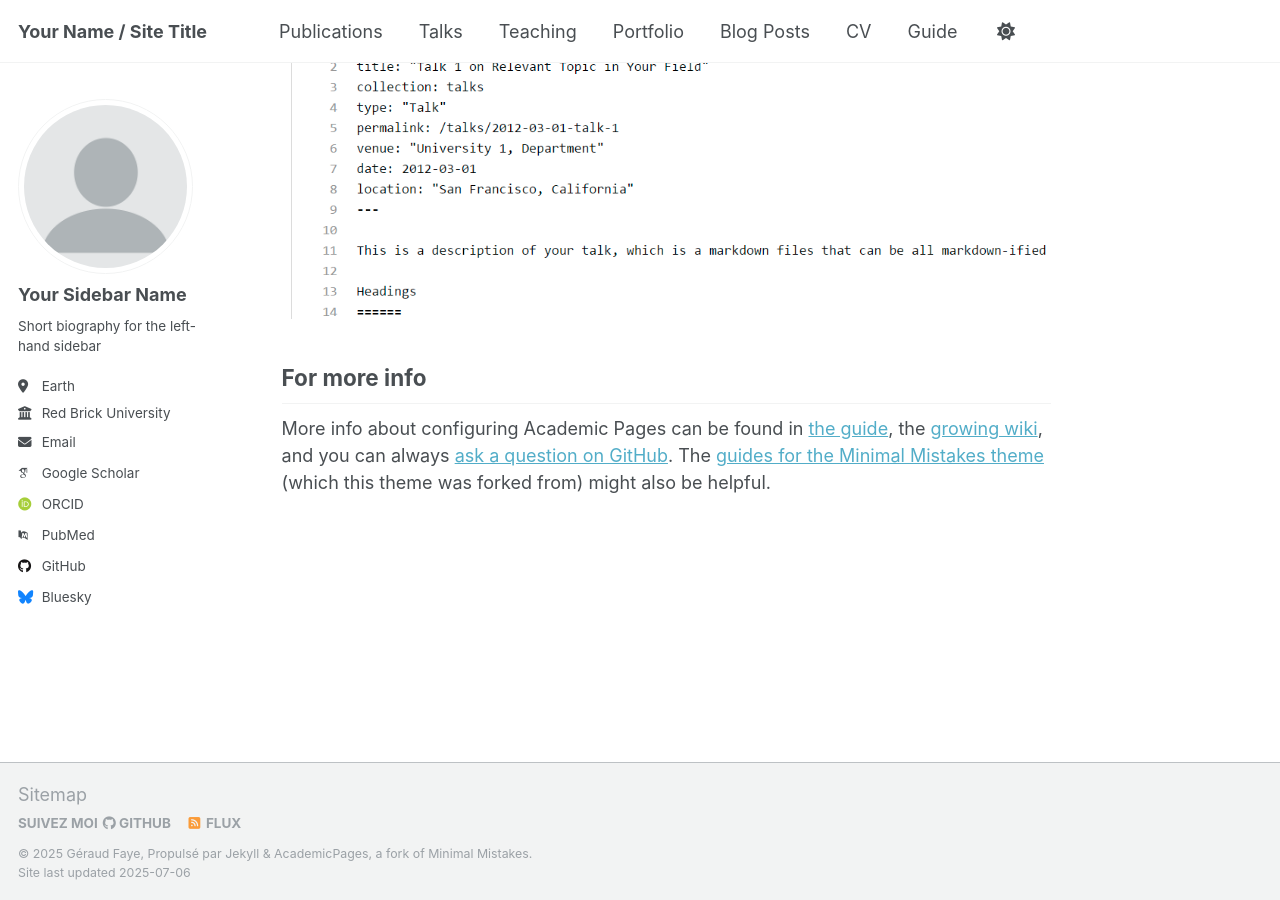
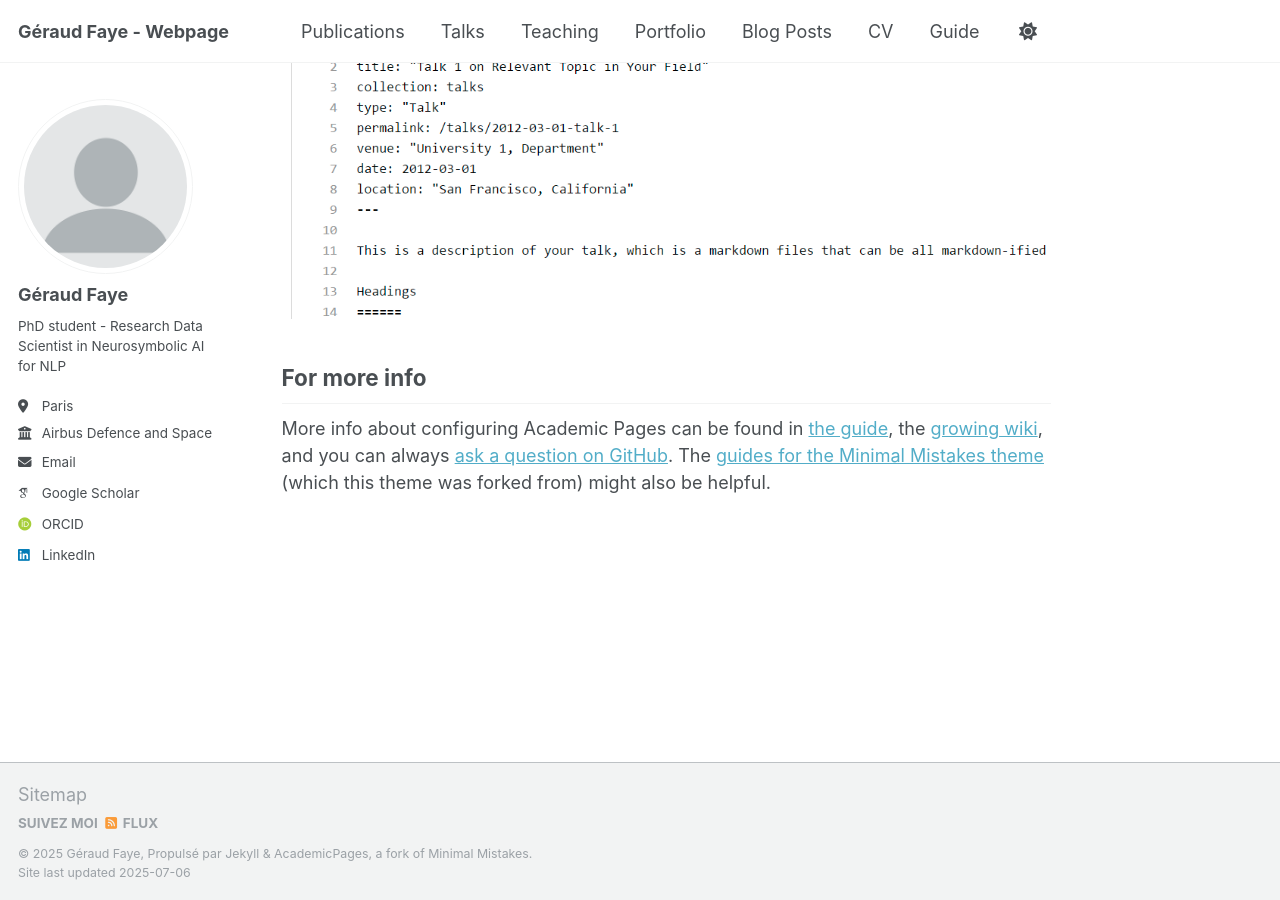
Before and after one commit to fgeraud/fgeraud.github.io, a Jekyll site: the page built from _pages/about.md, in a window 1280 px wide and 900 px high, scrolled down 2880 px. Built offline with Jekyll 4.4.1, drawn with Linux system fonts in a browser that asks for light colours; some web fonts are replaced; a script that is not in the unit is left out.

Commit message:
Update _config.yml

```diff
--- a/_config.yml
+++ b/_config.yml
@@ -9,13 +9,13 @@
 # Basic Site Settings
 locale                   : "fr-FR"
 site_theme               : "default"
-title                    : "Your Name / Site Title"
+title                    : "Géraud Faye - Webpage"
 title_separator          : "-"
 name                     : &name "Géraud Faye"
 description              : &description "personal description"
-url                      : https://academicpages.github.io # the base hostname & protocol for your site e.g. "https://[your GitHub username].github.io" or if you already have some other page hosted on Github then use "https://[your GitHub username].github.io/[Your Repo Name]"
+url                      : https://fgeraud.github.io # the base hostname & protocol for your site e.g. "https://[your GitHub username].github.io" or if you already have some other page hosted on Github then use "https://[your GitHub username].github.io/[Your Repo Name]"
 baseurl                  : "" # the subpath of your site, e.g. "/blog"
-repository               : "academicpages/academicpages.github.io"
+repository               : "fgeraud/fgeraud.github.io"
 
 # Site Author - The following control what appear as part of the author content on the side bar.
 #               If a field is blank the icon and link will not appear, otherwise it will be shown.
@@ -23,22 +23,22 @@ repository               : "academicpages/academicpages.github.io"
 author:
   # Biographic information
   avatar           : "profile.png"
-  name             : "Your Sidebar Name"
+  name             : "Géraud Faye"
   pronouns         : # example: "she/her"
-  bio              : "Short biography for the left-hand sidebar"
-  location         : "Earth"
-  employer         : "Red Brick University"
+  bio              : "PhD student - Research Data Scientist in Neurosymbolic AI for NLP"
+  location         : "Paris"
+  employer         : "Airbus Defence and Space - Université Paris-Saclay, CentraleSupélec, MICS"
   uri              : # URL
-  email            : "none@example.org"
+  email            : "faye.geraud@gmail.com"
 
   # Academic websites
   academia         : # URL
   arxiv            : # URL - Update with the correct link to your profile
-  googlescholar    : "https://scholar.google.com/citations?user=PS_CX0AAAAAJ"
+  googlescholar    : "https://scholar.google.com/citations?hl=en&user=0yc9kYAAAAAJ"
   impactstory      : # URL
-  orcid            : "http://orcid.org/yourorcidurl"
+  orcid            : "https://orcid.org/0000-0002-2985-5964"
   semantic         : # URL
-  pubmed           : "https://www.ncbi.nlm.nih.gov/pubmed/?term=john+snow"
+  pubmed           : # URL
   researchgate     : # URL
   scopus           : # URL
 
@@ -46,13 +46,13 @@ author:
   bitbucket        : # Username - Update with your username on the site
   codepen          : # Username
   dribbble         : # Username
-  github           : "academicpages"
+  github           : # Username
   kaggle           : # Username
   stackoverflow    : # User number or user number and name (i.e., use "1" or "1/jeff-atwood")
 
   # Social media
   artstation       : # Username
-  bluesky          : "bsky.app" # Replace this with you Bluesky username
+  bluesky          : # Replace this with you Bluesky username
   facebook         : # Username
   flickr           : # Username
   foursquare       : # Username
@@ -61,7 +61,7 @@ author:
   keybase          : # Username
   instagram        : # Username
   lastfm           : # Username
-  linkedin         : # Username
+  linkedin         : "https://fr.linkedin.com/in/geraud-faye-43wb4b4179"
   mastodon         : # URL
   medium           : # URL
   pinterest        : # Username
```
